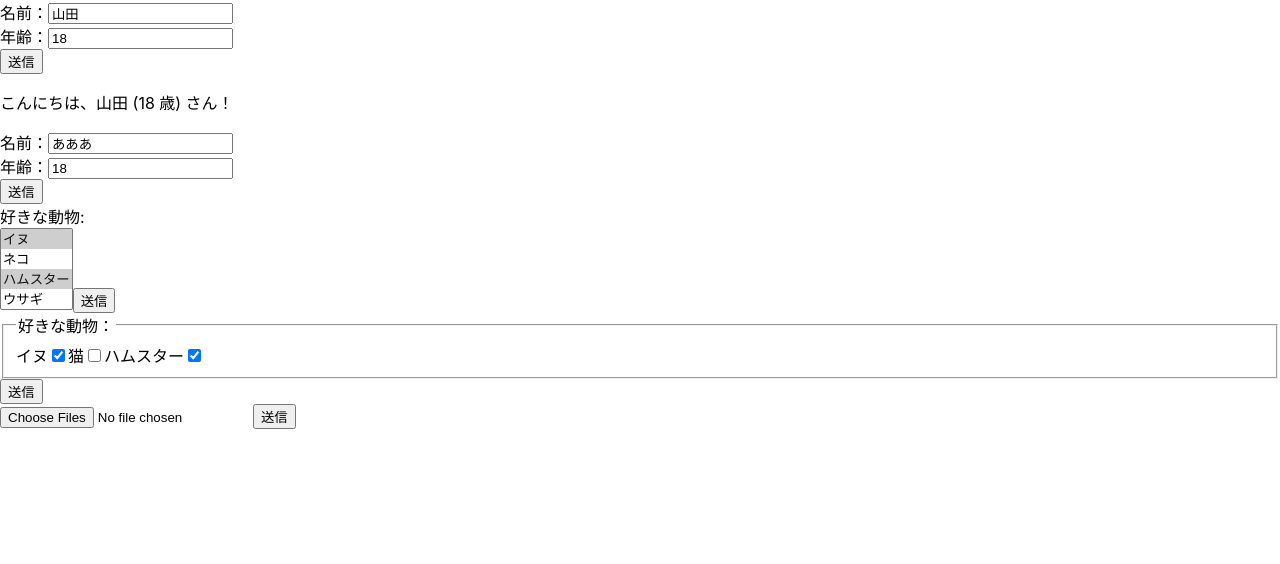
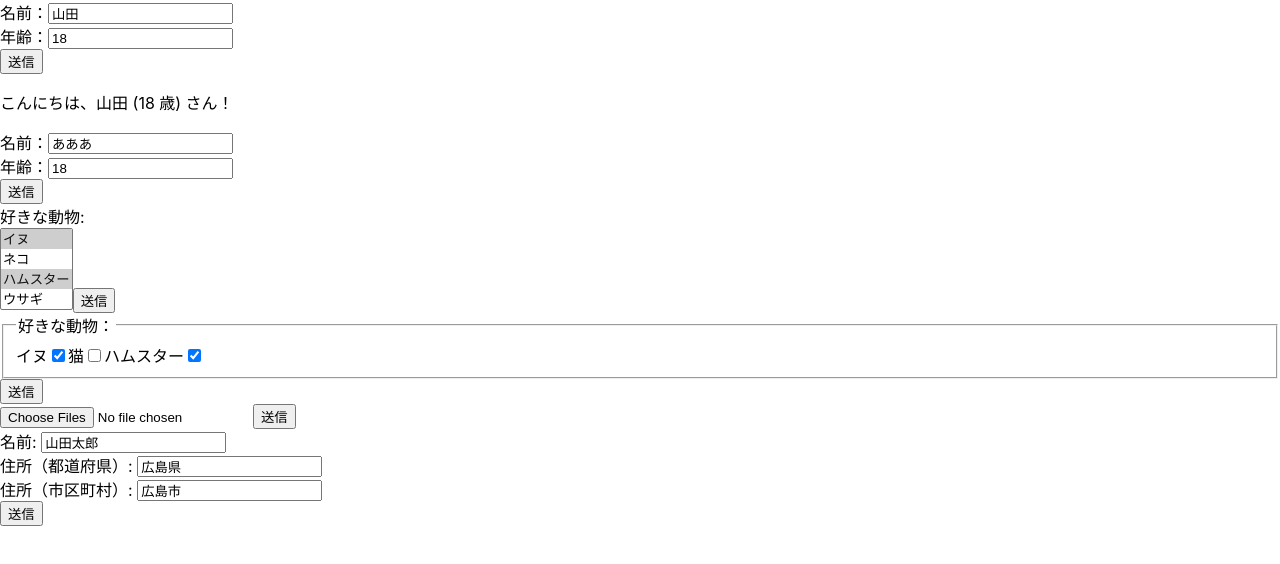
Before and after one commit to yoshi1011/react_relearning, a React (Create React App) app: page / in a window 1280 px wide. Shown: the top 564 px of the page. Built offline with nearby package versions, Linux system fonts and the light colour scheme.

Commit message:
ネストしたstateの更新

```diff
--- /dev/null
+++ b/src/basic/StateNest.js
@@ -0,0 +1,50 @@
+import {useState} from "react";
+
+export default function StateNest () {
+  const [ form ,setForm] = useState({
+    name: '山田太郎',
+    address: {
+      prefecture: '広島県',
+      city: '広島市'
+    }
+  });
+
+  const handleForm = e => {
+    setForm({
+      ...form,
+      [e.target.name]: e.target.value
+    });
+  }
+
+  const handleFormNest = e => {
+    setForm({
+      ...form,
+      address: {
+        ...form.address,
+        [e.target.name]: e.target.value
+      }
+    })
+  }
+
+  const show = () => {
+    console.log(`${form.name} ${form.address.prefecture} ${form.address.city} `)
+  }
+
+  return (
+      <form>
+        <div>
+          <label htmlFor="name">名前: </label>
+          <input type="text" id="name" onChange={handleForm} value={form.name}/>
+        </div>
+        <div>
+          <label htmlFor="prefecture">住所（都道府県）: </label>
+          <input type="text" id="prefecture" onChange={handleFormNest} value={form.address.prefecture}/>
+        </div>
+        <div>
+          <label htmlFor="city">住所（市区町村）: </label>
+          <input type="text" id="city" onChange={handleFormNest} value={form.address.city}/>
+        </div>
+        <div><button type="button" onClick={show}>送信</button></div>
+      </form>
+  )
+}
--- a/src/index.js
+++ b/src/index.js
@@ -7,15 +7,17 @@ import StateFormUC from "./basic/StateFormUC";
 import FormList from "./basic/FormList";
 import FormCheckMulti from "./basic/FormCheckMulti";
 import FormFile from "./basic/FormFile";
+import StateNest from "./basic/StateNest";
 
 const root = ReactDOM.createRoot(document.getElementById('root'));
 root.render(
     <React.StrictMode>
-      <StateForm />
-      <StateFormUC />
-      <FormList />
-      <FormCheckMulti />
-      <FormFile />
+      <StateForm/>
+      <StateFormUC/>
+      <FormList/>
+      <FormCheckMulti/>
+      <FormFile/>
+      <StateNest/>
     </React.StrictMode>
 );
 
```
